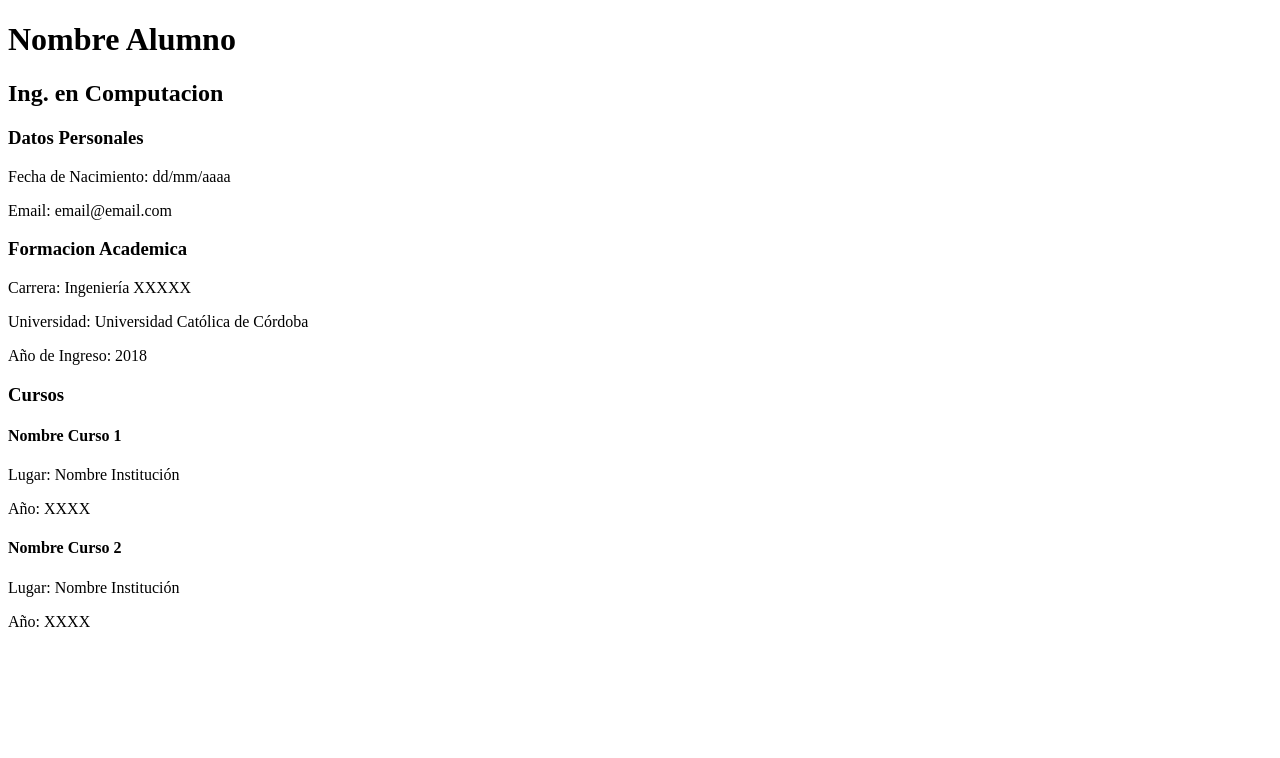
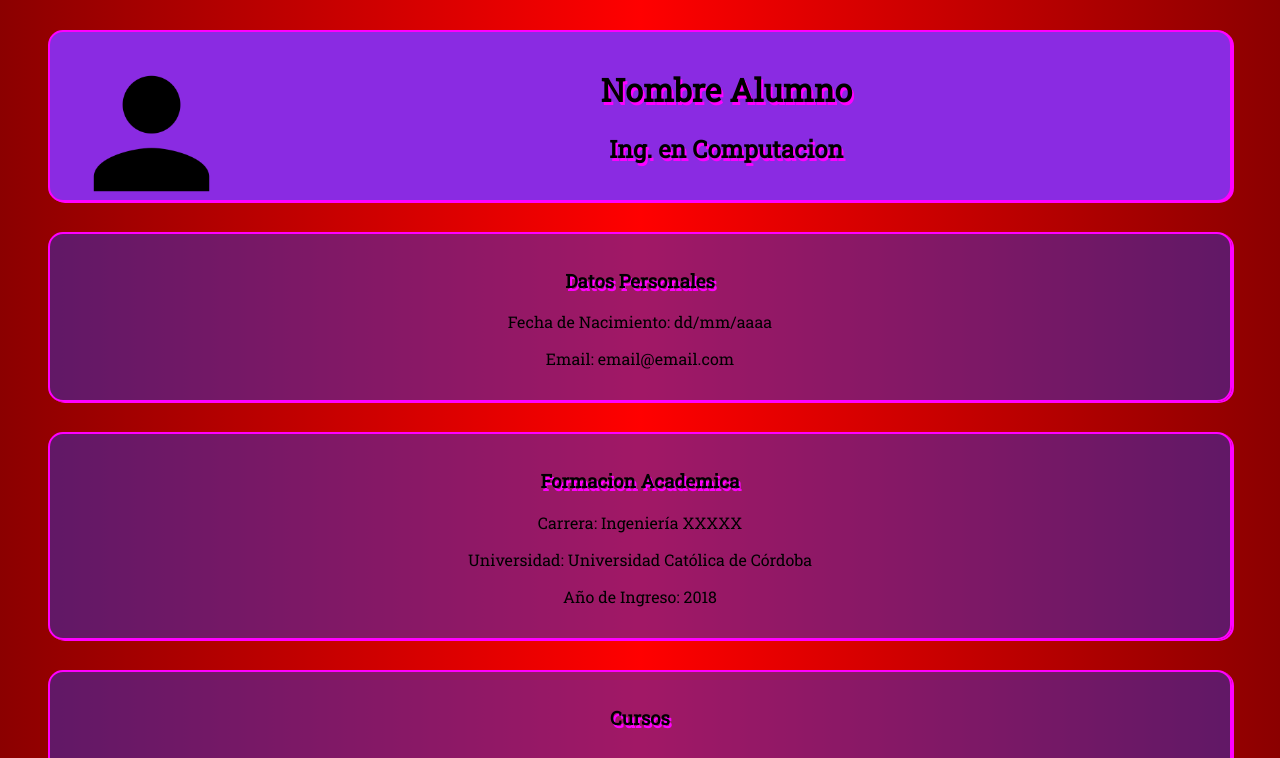
Before and after one commit to UCC-LabCompu2/ejercicios2023-francocaste2705, a plain HTML site: page Ejercicios-CSS/ej_cv.html in a window 1280 px wide. Shown: the top 758 px of the page. Drawn offline with Linux system fonts and the light colour scheme; a web font is replaced by a local one.

Commit message:
Carga ejercicios CSS
carga de todos los ejercicios corregidos de css

```diff
--- a/Ejercicios-CSS/ej_cv.html
+++ b/Ejercicios-CSS/ej_cv.html
@@ -3,11 +3,16 @@
 <head>
     <meta charset="UTF-8">
     <title>CV Nombre Apellido</title>
+    <link rel="preconnect" href="https://fonts.googleapis.com">
+    <link rel="preconnect" href="https://fonts.gstatic.com" crossorigin>
+    <link href="https://fonts.googleapis.com/css2?family=DynaPuff:wght@500&family=Roboto+Slab&family=Sedgwick+Ave+Display&display=swap" rel="stylesheet">
+    <link rel="shorcut icon" href="imagenes/imagencv.png">
+    <link rel="stylesheet" href="estiloCV.css" type="text/css">
 </head>
 <body>
-
-<div>
-    <h1>Nombre Alumno</h1>
+<div class="principal">
+    <img id="usuario" src="imagenes/logopersona.png">
+    <h1 class="tituloPrincipal">Nombre Alumno</h1>
     <h2>Ing. en Computacion</h2>
 </div>
 
--- /dev/null
+++ b/Ejercicios-CSS/estiloCV.css
@@ -0,0 +1,27 @@
+div{
+    border: 2px solid magenta;
+    margin: 30px 40px;
+    padding: 15px;
+    background-color: rgba(22, 61, 255, 0.4);
+    border-radius: 15px;
+    box-shadow: 2px 1px magenta;
+}
+#usuario{
+    float: left;
+    width:15%;
+    border-radius: 100%;
+}
+body{
+    text-align: center;
+    font-family: 'Roboto Slab', serif;
+    background: linear-gradient(to right, darkred,red,darkred);
+}
+h1, h2, h3 {
+    text-shadow: 2px 3px magenta;
+}
+.tituloPrincipal{
+    font-weight: bold;
+}
+.principal{
+    background-color: blueviolet;
+}
```
Also changed, not shown: Ejercicios-CSS/ej_columnas.html (+47 -3 lines), Ejercicios-CSS/ej_instagram.html (+19 -0 lines), Ejercicios-CSS/ej_leyes.html (+9 -0 lines), Ejercicios-CSS/fondo.html (added, +22 -0 lines), Ejercicios-CSS/imagenes/imagencv.png (added), Ejercicios-CSS/imagenes/logopersona.png (added).
